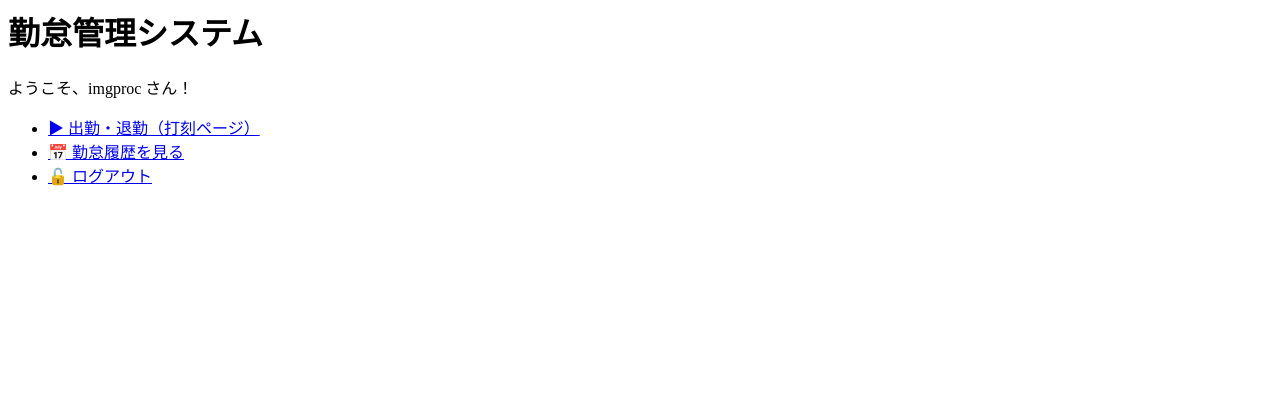
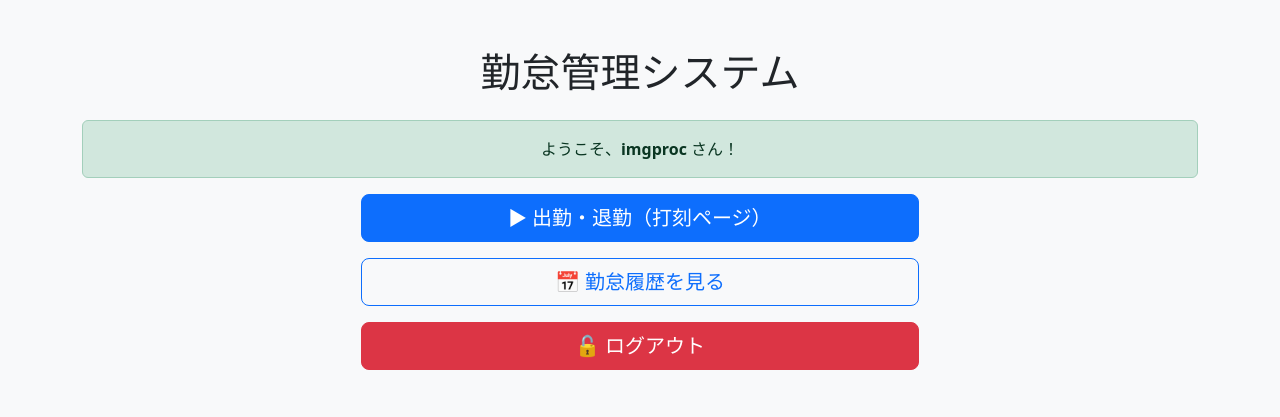
Before and after one commit to tmyhh1043/hackathon, a Django app: page / in a window 1280 px wide. Shown: the top 417 px of the page. Run offline with Django 5.2, Linux system fonts and the light colour scheme; a user stored in the database is signed in.

Commit message:
topページの見た目変更

```diff
--- a/attendance/templates/attendance/top.html
+++ b/attendance/templates/attendance/top.html
@@ -1,13 +1,37 @@
-<h1>勤怠管理システム</h1>
+<!DOCTYPE html>
+<html lang="ja">
+<head>
+  <meta charset="UTF-8">
+  <title>勤怠管理システム</title>
+  <!-- ✅ Bootstrap 読み込み -->
+  <link href="https://cdn.jsdelivr.net/npm/bootstrap@5.3.2/dist/css/bootstrap.min.css" rel="stylesheet">
+</head>
+<body class="bg-light">
 
-{% if user.is_authenticated %}
-  <p>ようこそ、{{ user.username }} さん！</p>
-  <ul>
-    <li><a href="{% url 'home' %}">▶ 出勤・退勤（打刻ページ）</a></li>
-    <li><a href="{% url 'history' %}">📅 勤怠履歴を見る</a></li>
-    <li><a href="{% url 'logout' %}">🔓 ログアウト</a></li>
-  </ul>
-{% else %}
-  <p>ログインしていません。</p>
-  <a href="{% url 'login' %}">🔐 ログインページへ</a>
-{% endif %}
+  <div class="container py-5">
+    <h1 class="mb-4 text-center">勤怠管理システム</h1>
+
+    {% if user.is_authenticated %}
+      <div class="alert alert-success text-center">
+        ようこそ、<strong>{{ user.username }}</strong> さん！
+      </div>
+
+      <div class="d-grid gap-3 col-6 mx-auto">
+        <a href="{% url 'home' %}" class="btn btn-primary btn-lg">▶ 出勤・退勤（打刻ページ）</a>
+        <a href="{% url 'history' %}" class="btn btn-outline-primary btn-lg">📅 勤怠履歴を見る</a>
+        <a href="{% url 'logout' %}" class="btn btn-danger btn-lg">🔓 ログアウト</a>
+      </div>
+
+    {% else %}
+      <div class="alert alert-warning text-center">
+        ログインしていません。
+      </div>
+
+      <div class="text-center">
+        <a href="{% url 'login' %}" class="btn btn-success btn-lg">🔐 ログインページへ</a>
+      </div>
+    {% endif %}
+  </div>
+
+</body>
+</html>
```
